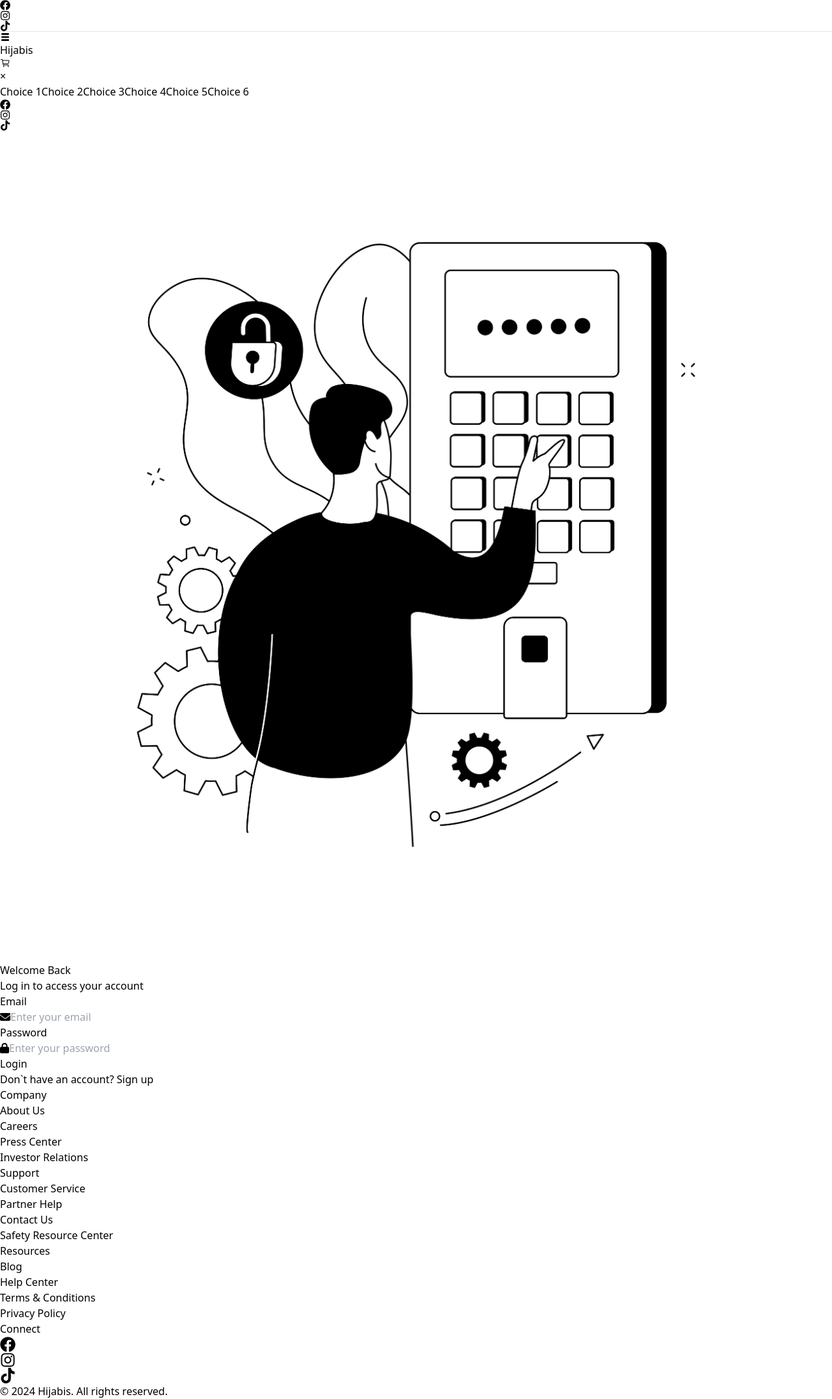
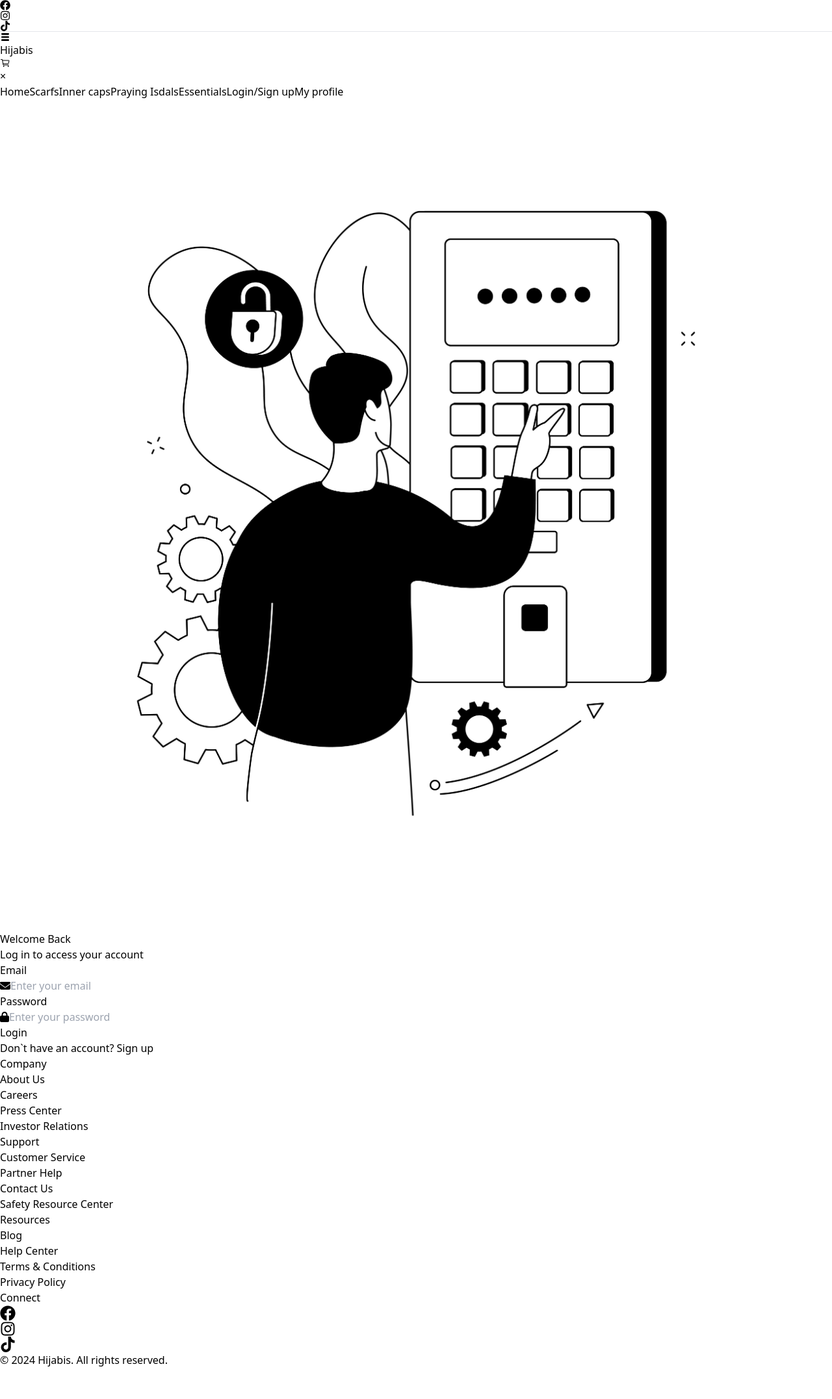
Before and after one commit to AhmedAyman911/E-commerce_micro-service, a React (Vite) app in the folder client/: page /login in a window 1280 px wide. Shown: the whole page at 65% size. After the commit the page ends 2105 px from the top, so only its background shows below. Built offline with nearby package versions, Linux system fonts and the light colour scheme.

Commit message:
linking, login edit, cart

```diff
--- a/client/src/App.jsx
+++ b/client/src/App.jsx
@@ -24,7 +24,7 @@ export default function App() {
           <Route path="/products" element={<Products />} />
           <Route path="/product/:id" element={<ProductPage />} />
           <Route path="/signup" element={<Signup />} />
-          <Route path="/home" element={<Header />} />
+          <Route path="/" element={<Header />} />
           <Route path="/cart" element={<Cart />} />
           <Route path="/cart/:userid" element={<Cart />} />
         </Routes>
--- a/client/src/components/footer.jsx
+++ b/client/src/components/footer.jsx
@@ -1,4 +1,5 @@
 import { FaFacebook, FaInstagram, FaTiktok } from "react-icons/fa";
+
 export default function Footer() {
     return (
         <footer className="bg-black text-white pt-10">
@@ -34,9 +35,21 @@ export default function Footer() {
                     <div className="w-full sm:w-1/2 lg:w-1/4 mb-6">
                         <h4 className="text-lg font-semibold mb-4">Connect</h4>
                         <ul className="flex space-x-4">
-                            <li><a href="#" className="hover:text-blue-700"><FaFacebook size={24} /></a></li>
-                            <li><a href="#" className="hover:text-red-400"><FaInstagram size={24} /></a></li>
-                            <li><a href="#" className="hover:text-gray-400"><FaTiktok size={24} /></a></li>
+                            <li>
+                                <a href="https://www.facebook.com/your-page" className="hover:text-blue-700" target="_blank" rel="noopener noreferrer">
+                                    <FaFacebook size={24} />
+                                </a>
+                            </li>
+                            <li>
+                                <a href="https://www.instagram.com/your-profile" className="hover:text-red-400" target="_blank" rel="noopener noreferrer">
+                                    <FaInstagram size={24} />
+                                </a>
+                            </li>
+                            <li>
+                                <a href="https://www.tiktok.com/@your-username" className="hover:text-gray-400" target="_blank" rel="noopener noreferrer">
+                                    <FaTiktok size={24} />
+                                </a>
+                            </li>
                         </ul>
                     </div>
                 </div>
--- a/client/src/components/navbar.jsx
+++ b/client/src/components/navbar.jsx
@@ -2,30 +2,55 @@ import { FaFacebook, FaInstagram, FaTiktok } from "react-icons/fa";
 import { TiThMenu } from "react-icons/ti";
 import { IoCartOutline } from "react-icons/io5";
 import { useState } from "react";
+import { useNavigate } from "react-router-dom";
 
 export default function NavBar() {
     const [isSidebarOpen, setIsSidebarOpen] = useState(false);
+    const navigate = useNavigate();
 
     const toggleSidebar = () => {
         setIsSidebarOpen(!isSidebarOpen);
     };
+
+    const handleNavigation = (path) => {
+        navigate(path);
+        setIsSidebarOpen(false); // Close sidebar after navigation
+    };
+
+    const openExternalLink = (url) => {
+        window.open(url, "_blank");
+    };
+
     return (
         <div className="flex-col">
             <div className="flex text-xl py-1 justify-end px-12 md:px-32">
-                <FaFacebook className="mr-2 hover:text-blue-700" />
-                <FaInstagram className="mr-2 hover:text-red-500" />
-                <FaTiktok className="hover:text-gray-700" />
+                <FaFacebook
+                    className="mr-2 hover:text-blue-700 cursor-pointer"
+                    onClick={() => openExternalLink("https://www.facebook.com/share/JAfuMBDmibbtorpX/?mibextid=wwXIfr")}
+                />
+                <FaInstagram
+                    className="mr-2 hover:text-red-500 cursor-pointer"
+                    onClick={() => openExternalLink("https://www.instagram.com/levoilestores/profilecard/?igsh=OThybzNuOW04djNo")}
+                />
+                <FaTiktok
+                    className="hover:text-gray-700 cursor-pointer"
+                    onClick={() => openExternalLink("https://www.tiktok.com/@le.voile.stores?_t=8sdAQyKUY91&_r=1")}
+                />
             </div>
             <hr className="flex-grow border-t-2 border-black-300" />
             <div className="text-3xl relative flex items-center justify-between px-12 md:px-32">
-                <TiThMenu className="hover:text-gray-700" onClick={toggleSidebar} />
+                <TiThMenu className="hover:text-gray-700 cursor-pointer" onClick={toggleSidebar} />
                 Hijabis
-                <IoCartOutline className="hover:text-gray-700" />
+                <IoCartOutline
+                    className="hover:text-gray-700 cursor-pointer"
+                    onClick={() => handleNavigation("/cart")}
+                />
             </div>
             {/* Sidebar */}
             <div
-                className={`fixed top-0 left-0 h-full bg-black text-white transition-transform duration-300 ${isSidebarOpen ? "translate-x-0" : "-translate-x-full"
-                    } w-64`}
+                className={`fixed top-0 left-0 h-full bg-black text-white transition-transform duration-300 ${
+                    isSidebarOpen ? "translate-x-0" : "-translate-x-full"
+                } w-64`}
             >
                 <button
                     className="absolute top-4 right-4 text-2xl hover:text-gray-400"
@@ -34,31 +59,49 @@ export default function NavBar() {
                     &times;
                 </button>
                 <nav className="mt-10 space-y-4 px-4">
-                    <a href="#choice1" className="block hover:text-gray-400 text-3xl py-8">
-                        Choice 1
-                    </a>
-                    <a href="#choice2" className="block hover:text-gray-400 text-3xl py-8">
-                        Choice 2
-                    </a>
-                    <a href="#choice3" className="block hover:text-gray-400 text-3xl py-8">
-                        Choice 3
-                    </a>
-                    <a href="#choice4" className="block hover:text-gray-400 text-3xl py-8">
-                        Choice 4
-                    </a>
-                    <a href="#choice5" className="block hover:text-gray-400 text-3xl py-8">
-                        Choice 5
-                    </a>
-                    <a href="#choice6" className="block hover:text-gray-400 text-3xl py-8">
-                        Choice 6
-                    </a>
+                    <button
+                        onClick={() => handleNavigation("/")}
+                        className="block hover:text-gray-400 text-3xl py-8 text-left w-full"
+                    >
+                        Home
+                    </button>
+                    <button
+                        onClick={() => handleNavigation("/products?type=Scarfs")}
+                        className="block hover:text-gray-400 text-3xl py-8 text-left w-full"
+                    >
+                        Scarfs
+                    </button>
+                    <button
+                        onClick={() => handleNavigation("/products?type=Underscarfs")}
+                        className="block hover:text-gray-400 text-3xl py-8 text-left w-full"
+                    >
+                        Inner caps
+                    </button>
+                    <button
+                        onClick={() => handleNavigation("/products?type=Isdals")}
+                        className="block hover:text-gray-400 text-3xl py-8 text-left w-full"
+                    >
+                        Praying Isdals
+                    </button>
+                    <button
+                        onClick={() => handleNavigation("/products?type=Essentials")}
+                        className="block hover:text-gray-400 text-3xl py-8 text-left w-full"
+                    >
+                        Essentials
+                    </button>
+                    <button
+                        onClick={() => handleNavigation("/login")}
+                        className="block hover:text-gray-400 text-3xl py-8 text-left w-full"
+                    >
+                        Login/Sign up
+                    </button>
+                    <button
+                        onClick={() => handleNavigation("/Profile")}
+                        className="block hover:text-gray-400 text-3xl py-8 text-left w-full"
+                    >
+                        My profile
+                    </button>
                 </nav>
-                {/* Social Icons at the Bottom */}
-                <div className="absolute bottom-4 left-0 w-full flex justify-between space-x-4 text-3xl px-8">
-                    <FaFacebook className="hover:text-blue-700" />
-                    <FaInstagram className="hover:text-red-500" />
-                    <FaTiktok className="hover:text-gray-700" />
-                </div>
             </div>
 
             {/* Overlay */}
@@ -70,5 +113,5 @@ export default function NavBar() {
                 ></div>
             )}
         </div>
-    )
+    );
 }
--- a/client/src/components/product.jsx
+++ b/client/src/components/product.jsx
@@ -1,6 +1,6 @@
 import { useEffect, useState } from "react";
-import { useParams } from "react-router-dom";
-import { getUserData, isTokenValid } from '../tokenUtils.js';
+import { useParams, useNavigate } from "react-router-dom";
+import { getUserData, isTokenValid } from "../tokenUtils.js";
 import axios from "axios";
 
 export default function ProductPage() {
@@ -11,6 +11,8 @@ export default function ProductPage() {
 
   // Get info from token
   const [user, setUser] = useState(null);
+  const navigate = useNavigate();
+
   useEffect(() => {
     const tokenIsValid = isTokenValid();
     if (tokenIsValid) {
@@ -82,6 +84,10 @@ export default function ProductPage() {
     }
   };
 
+  const buyItNow = () => {
+    navigate("/checkout");
+  };
+
   if (loading) {
     return <p className="text-gray-700 text-center">Loading product details...</p>;
   }
@@ -114,12 +120,13 @@ export default function ProductPage() {
 
           <div className="flex items-center space-x-2 mt-4">
             <span
-              className={`text-lg font-medium ${product.stock.startsWith("Low stock")
+              className={`text-lg font-medium ${
+                product.stock.startsWith("Low stock")
                   ? "text-yellow-500"
                   : product.stock.startsWith("In stock")
-                    ? "text-green-500"
-                    : "text-red-500"
-                }`}
+                  ? "text-green-500"
+                  : "text-red-500"
+              }`}
             >
               {product.stock.startsWith("Low stock")
                 ? `${product.stock} (${product.n_items} items left)`
@@ -134,7 +141,10 @@ export default function ProductPage() {
             >
               ADD TO CART
             </button>
-            <button className="w-full py-3 px-6 bg-pink-700 text-white font-semibold rounded-lg hover:bg-pink-500 transition mt-3">
+            <button
+              className="w-full py-3 px-6 bg-pink-700 text-white font-semibold rounded-lg hover:bg-pink-500 transition mt-3"
+              onClick={buyItNow}
+            >
               BUY IT NOW
             </button>
           </div>
```
Also changed, not shown: client/src/components/login.jsx (+11 -11 lines), client/src/components/signup.jsx (+21 -24 lines).
